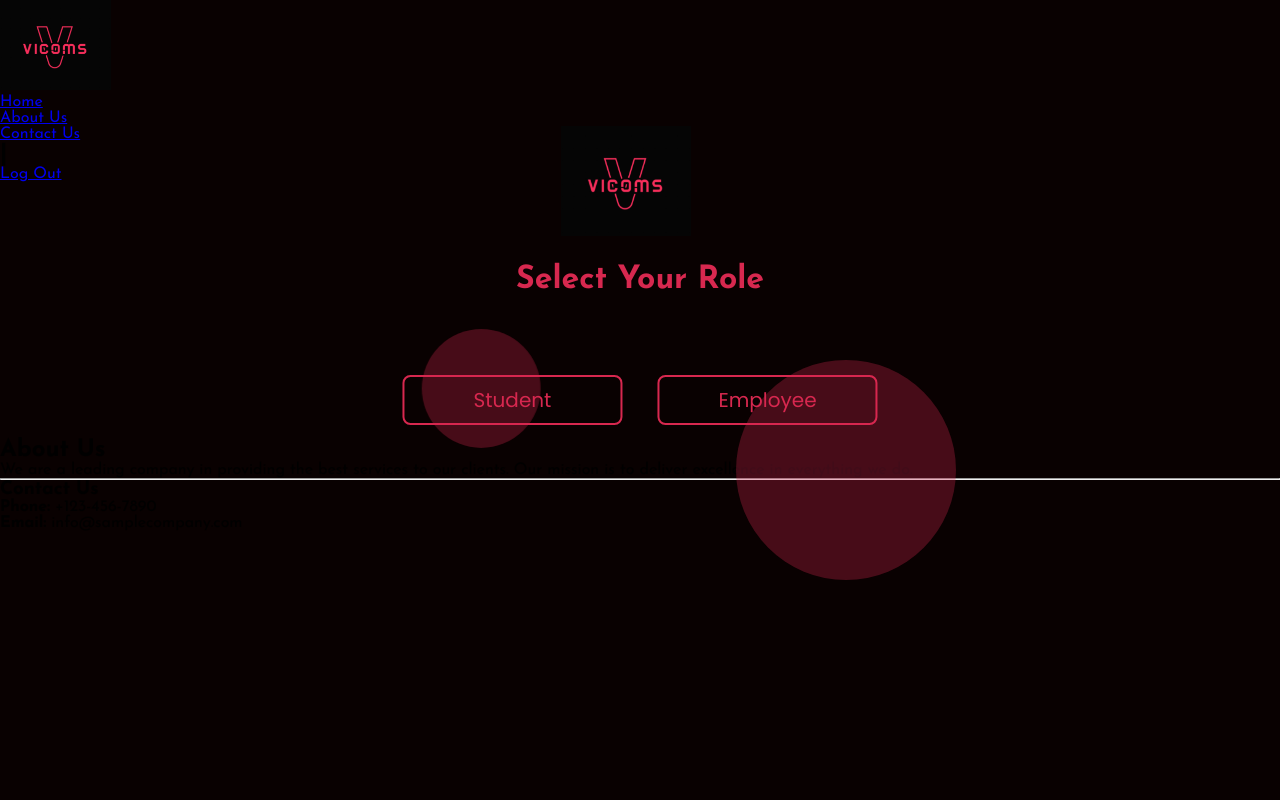
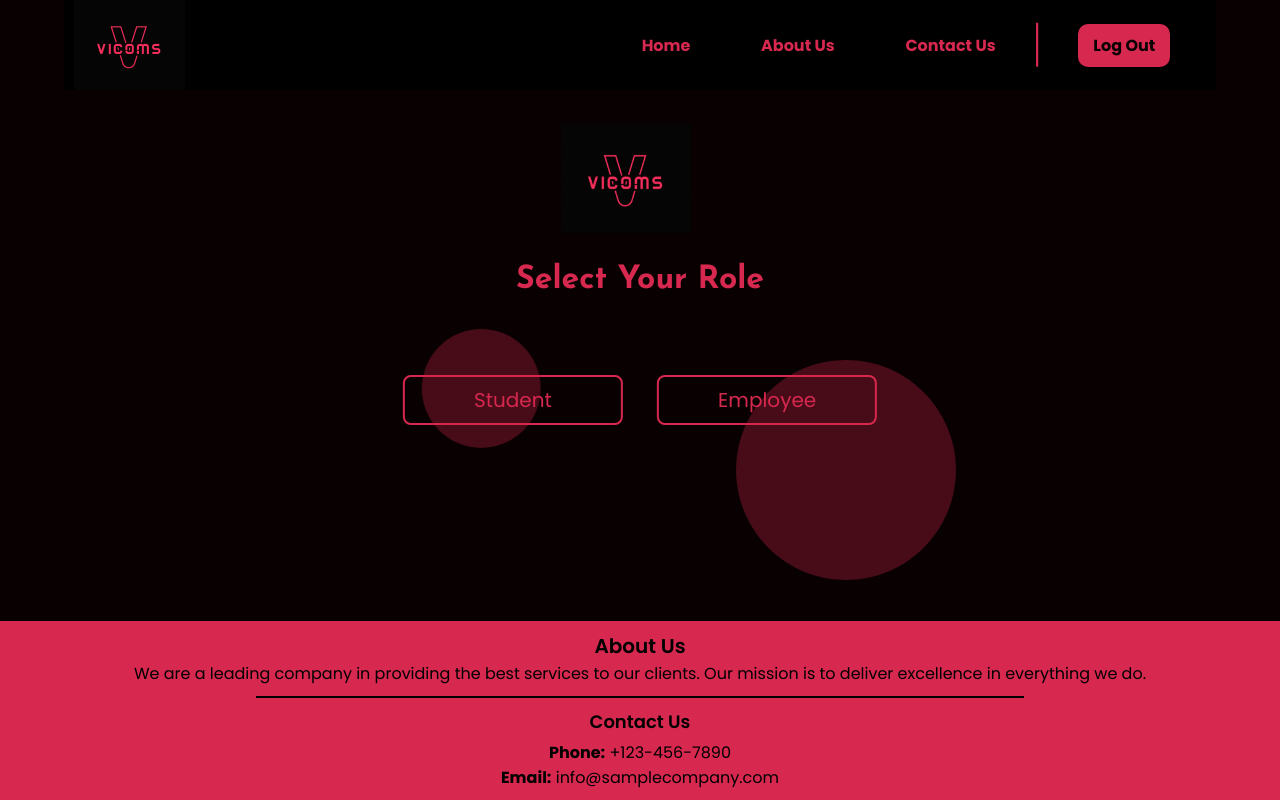
Before and after one commit to Vinayakpatil-dev/VIComs, a plain HTML site: page page1/index.html in a window 1280 px wide. Drawn offline with Linux system fonts and the light colour scheme; a script that the page names is missing.

Commit message:
Update new.css

```diff
--- a/page1/new.css
+++ b/page1/new.css
@@ -290,3 +290,177 @@ body {
         transform: translateX(0);
     }
 }
+/* Basic styles for the page */
+* {
+    margin: 0;
+    padding: 0;
+    box-sizing: border-box;
+    font-family: 'Poppins', sans-serif;
+}
+
+html, body {
+    height: 100%;
+    background-color: rgb(9, 1, 1);
+    color: #fff;
+    overflow: hidden;
+}
+
+body {
+    display: flex;
+    flex-direction: column;
+}
+
+/* Navbar */
+nav {
+    background-color: black;
+    padding: 10px;
+    position: fixed;
+    width: 100%;
+    top: 0;
+    left: 0;
+}
+
+nav ul {
+    list-style: none;
+    margin: 0;
+    padding: 0;
+    display: flex;
+    justify-content: center;
+}
+
+nav ul li {
+    margin: 0 15px;
+}
+
+nav ul li a {
+    color: white;
+    text-decoration: none;
+    font-weight: bold;
+    transition: color 0.3s ease;
+}
+
+nav ul li a:hover {
+    color: #ddd;
+}
+
+/* Main Content */
+.content {
+    flex: 1; /* This ensures that the content takes up available space */
+    padding: 100px;
+    text-align: center;
+}
+
+/* Footer */
+footer {
+    background-color: #D7284F;
+    color: black;
+    text-align: center;
+    padding: 10px 0; /* Reduced padding to make the footer even smaller */
+    margin-top: auto; /* Push the footer to the bottom */
+    width: 100%;
+    font-family: 'Poppins', sans-serif;
+}
+
+/* Styling for the About Us section in the footer */
+footer .about-us {
+    margin-bottom: 5px; /* Reduced margin */
+}
+
+footer .about-us h2 {
+    font-size: 20px; /* Adjusted font size for compact look */
+    font-weight: 600;
+}
+
+footer .about-us p {
+    font-size: 16px; /* Adjusted font size */
+}
+
+/* Styling for the Contact Us section */
+footer .contact-us {
+    margin-top: 5px; /* Reduced margin */
+}
+
+footer .contact-us h3 {
+    font-size: 18px; /* Reduced size for compact look */
+    font-weight: 600;
+    margin-bottom: 5px;
+}
+
+footer .contact-us p {
+    font-size: 16px;
+    font-weight: 400;
+}
+
+footer p {
+    font-size: 14px;
+    margin: 0;
+}
+
+/* Add padding so circles won't affect footer position */
+.c1, .c2, .c3 {
+    position: absolute;
+    border-radius: 50%;
+    z-index: 1;
+    opacity: 0.3;
+}
+
+
+nav{
+    width:90vw;
+    height:90px;
+    /* background-color: #8aa027; */
+    position: absolute;
+    top:0;
+    left:50%;
+    transform: translate(-50%,0);
+    display: flex;
+    align-items: center;
+    justify-content: space-between;
+}
+
+li{
+    /* background-color: #fff; */
+    padding:20px;
+}
+
+header nav ul{
+    display: flex;
+    align-items: center;
+    justify-content: space-evenly;
+    width:600px;
+    /* background-color: #fff; */
+    list-style: none;
+    color: var(--color-text-prime);
+    font-family: 'Poppins';
+}
+header nav ul h1{
+    font-weight: 200;
+    font-size: 50px;
+}
+
+header nav ul li a{
+    text-decoration: none;
+    list-style: none;
+    color:var(--color-text-prime);
+}
+
+#lgout{
+    color:var(--color-bgc);
+    background-color: #D7284F;
+    padding:10px 15px;
+    border-radius: 10px;
+}
+:root{
+    --color-text-prime:#D7284F;
+    --color-bgc:rgb(9, 1, 1);
+    font-family: 'Poppins';
+}
+.newww{
+color: wheat;
+}
+.footer-divider {
+    border: none; /* Remove default border style */
+    border-top: 2px solid black; /* Custom border style */
+    width: 60%; /* Adjust width */
+    margin: 10px auto; /* Center it with some space above and below */
+}
```
